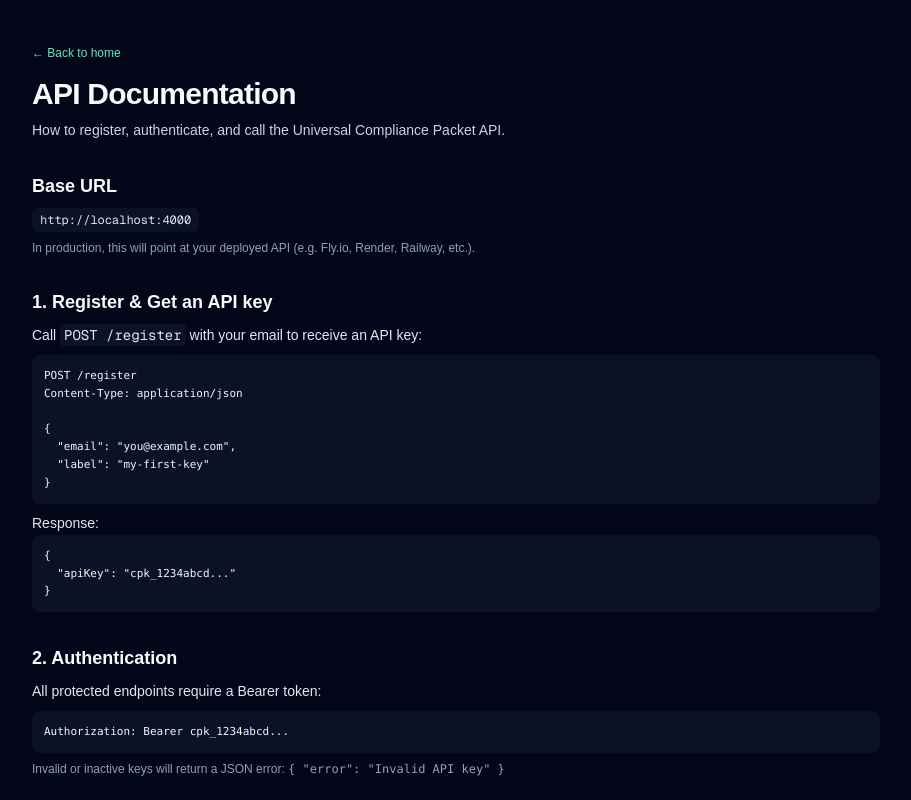
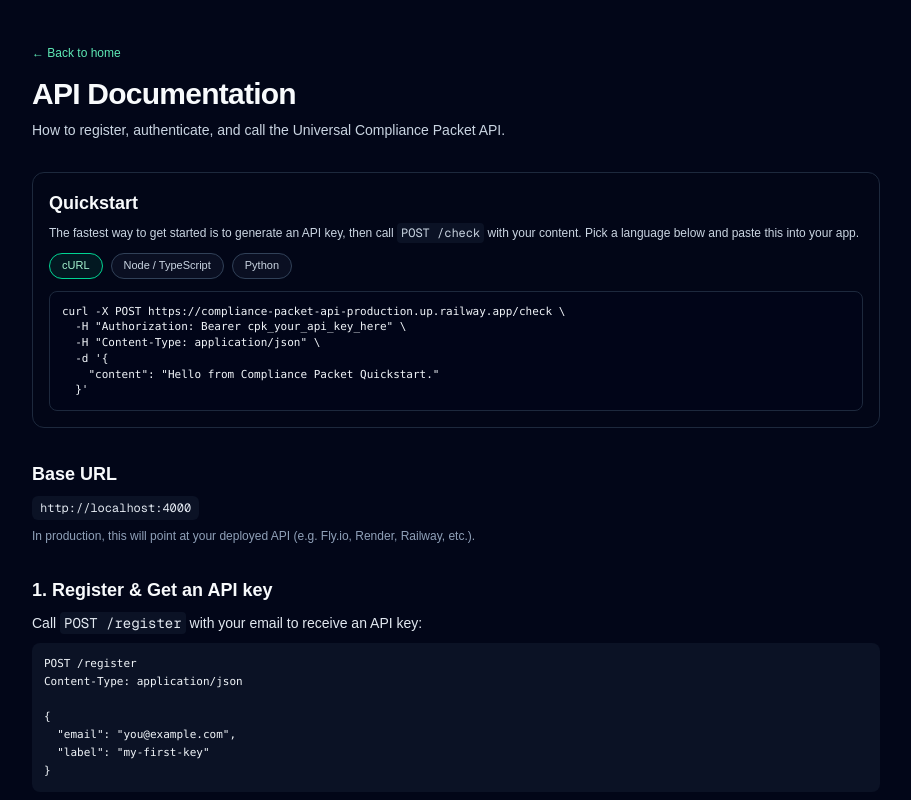
Before and after one commit to Maheybtw/compliance-packet-web, a Next.js app: page /docs in a window 1280 px wide. Shown: the top 800 px of the page, without its empty margins (184-1095 px from the left). Built offline with nearby package versions, Linux system fonts and the light colour scheme; no server answers.

Commit message:
Add Quickstart section with cURL/Node/Python snippets

```diff
--- a/src/app/docs/page.tsx
+++ b/src/app/docs/page.tsx
@@ -10,6 +10,7 @@ export default function DocsPage() {
   const [usageJson, setUsageJson] = useState<string | null>(null);
   const [usageLoading, setUsageLoading] = useState(false);
   const [usageError, setUsageError] = useState<string | null>(null);
+  const [quickstartLang, setQuickstartLang] = useState<"curl" | "node" | "python">("curl");
 
   async function handleGetUsage() {
     setUsageError(null);
@@ -66,6 +67,104 @@ export default function DocsPage() {
             How to register, authenticate, and call the Universal Compliance Packet API.
           </p>
         </header>
+
+        <section className="mb-8 rounded-xl border border-slate-800 bg-slate-950/70 p-4 text-sm text-slate-200">
+          <h2 className="text-lg font-semibold text-slate-50 mb-2">Quickstart</h2>
+          <p className="text-xs text-slate-300 mb-3">
+            The fastest way to get started is to generate an API key, then call{" "}
+            <code className="font-mono bg-slate-900/70 px-1 py-0.5 rounded">
+              POST /check
+            </code>{" "}
+            with your content. Pick a language below and paste this into your app.
+          </p>
+
+          <div className="flex flex-wrap items-center gap-2 mb-3 text-[11px]">
+            <button
+              type="button"
+              onClick={() => setQuickstartLang("curl")}
+              className={`rounded-full px-3 py-1 border ${
+                quickstartLang === "curl"
+                  ? "border-emerald-400 bg-emerald-500/10 text-emerald-200"
+                  : "border-slate-700 bg-slate-900/60 text-slate-300 hover:border-slate-500"
+              }`}
+            >
+              cURL
+            </button>
+            <button
+              type="button"
+              onClick={() => setQuickstartLang("node")}
+              className={`rounded-full px-3 py-1 border ${
+                quickstartLang === "node"
+                  ? "border-emerald-400 bg-emerald-500/10 text-emerald-200"
+                  : "border-slate-700 bg-slate-900/60 text-slate-300 hover:border-slate-500"
+              }`}
+            >
+              Node / TypeScript
+            </button>
+            <button
+              type="button"
+              onClick={() => setQuickstartLang("python")}
+              className={`rounded-full px-3 py-1 border ${
+                quickstartLang === "python"
+                  ? "border-emerald-400 bg-emerald-500/10 text-emerald-200"
+                  : "border-slate-700 bg-slate-900/60 text-slate-300 hover:border-slate-500"
+              }`}
+            >
+              Python
+            </button>
+          </div>
+
+          <div className="text-[11px]">
+            {quickstartLang === "curl" && (
+              <pre className="bg-slate-950/80 rounded-lg border border-slate-800 p-3 text-slate-100 overflow-x-auto">
+{`curl -X POST https://compliance-packet-api-production.up.railway.app/check \\
+  -H "Authorization: Bearer cpk_your_api_key_here" \\
+  -H "Content-Type: application/json" \\
+  -d '{
+    "content": "Hello from Compliance Packet Quickstart."
+  }'`}
+              </pre>
+            )}
+
+            {quickstartLang === "node" && (
+              <pre className="bg-slate-950/80 rounded-lg border border-slate-800 p-3 text-slate-100 overflow-x-auto">
+{`import { createComplianceClient } from "./src/sdk/client";
+
+const client = createComplianceClient({
+  apiKey: process.env.COMPLIANCE_API_KEY || "cpk_your_api_key_here",
+  baseUrl: process.env.COMPLIANCE_API_URL || "https://compliance-packet-api-production.up.railway.app",
+});
+
+async function main() {
+  const packet = await client.check(
+    "Hello from Compliance Packet Quickstart."
+  );
+
+  console.log("Decision:", packet.overall.recommendation);
+  console.log("Safety score:", packet.safety.score);
+}
+
+main().catch(console.error);`}
+              </pre>
+            )}
+
+            {quickstartLang === "python" && (
+              <pre className="bg-slate-950/80 rounded-lg border border-slate-800 p-3 text-slate-100 overflow-x-auto">
+{`from compliance_client import ComplianceClient
+
+client = ComplianceClient(
+    api_key="cpk_your_api_key_here",
+    base_url="https://compliance-packet-api-production.up.railway.app",
+)
+
+packet = client.check("Hello from Compliance Packet Quickstart.")
+
+print("Decision:", packet.overall.recommendation)
+print("Safety score:", packet.safety.score)`}
+              </pre>
+            )}
+          </div>
+        </section>
 
         <section className="space-y-8 text-sm leading-relaxed text-slate-200">
           <div>
```
